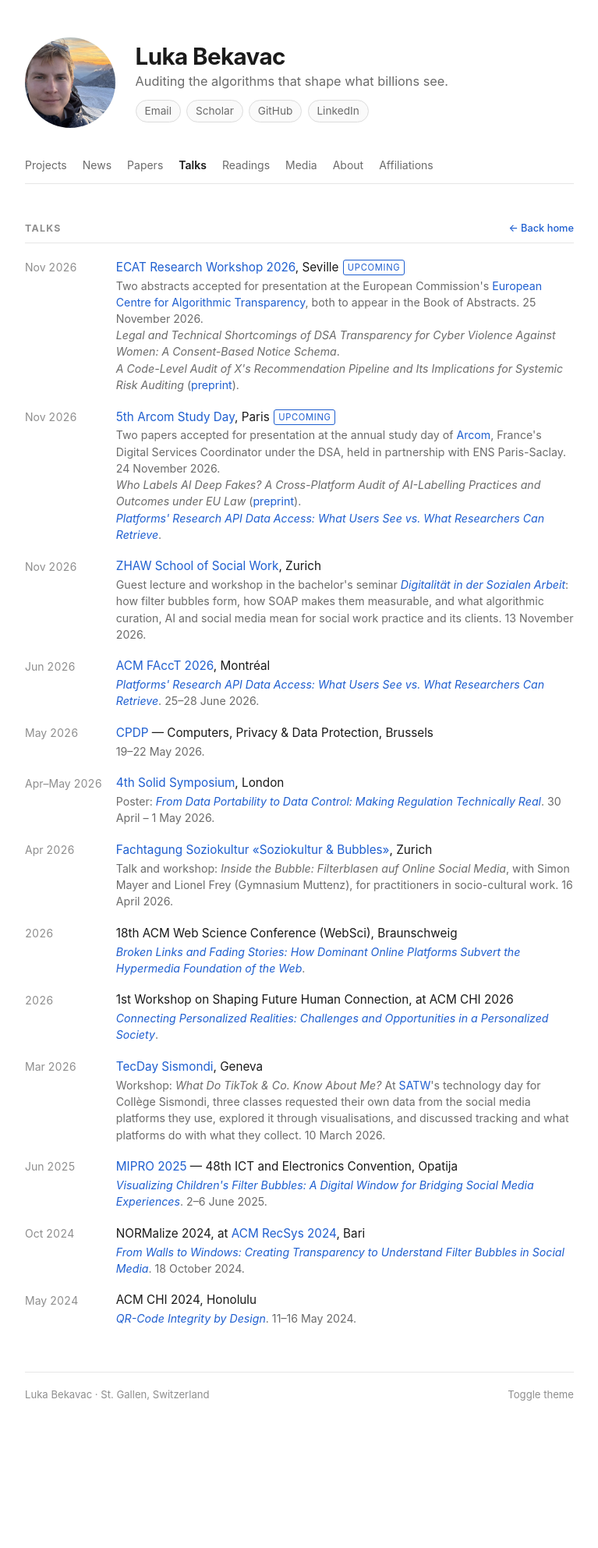
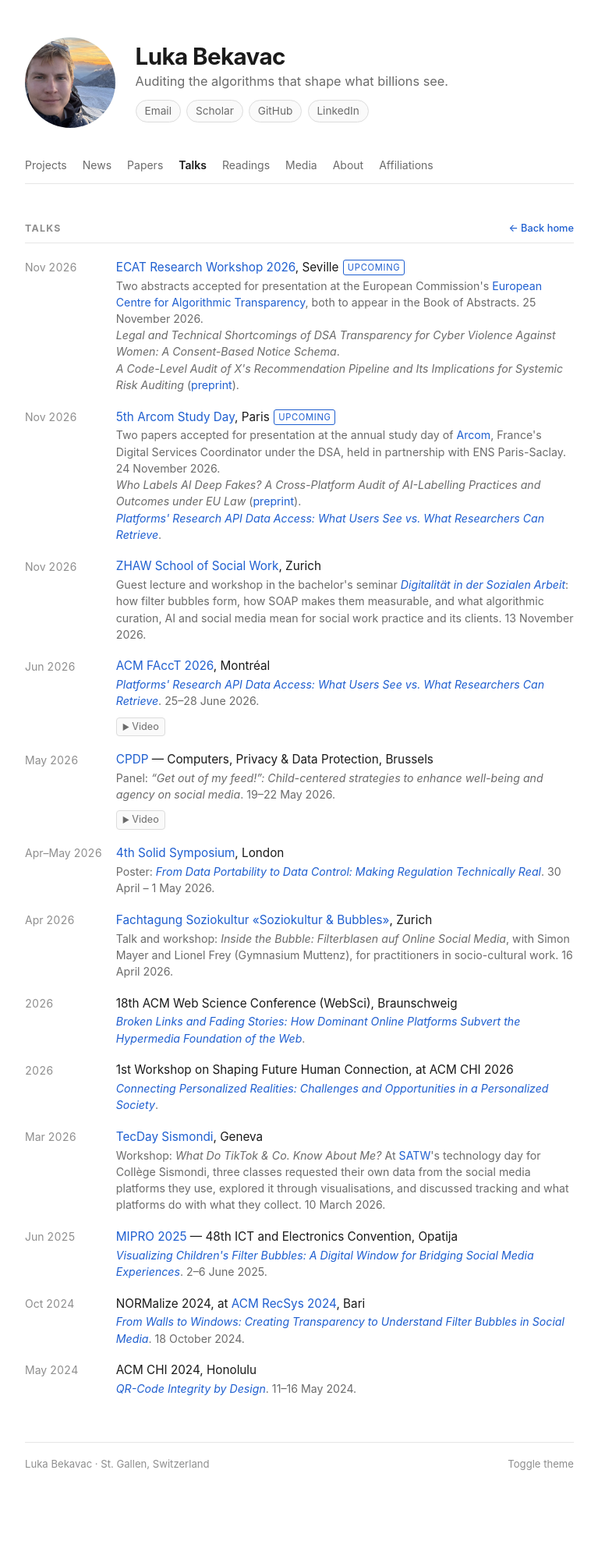
Before and after one commit to LukaBekavac/lukabekavac.github.io, a Jekyll site: the page talks/index.html, which Jekyll copies as it is, in a window 1280 px wide. Shown: the whole page at 78% size, without its empty margins (256-1023 px from the left). Built offline with Jekyll 4.4.1, drawn with Linux system fonts in a browser that asks for light colours; before the commit the page ends 1895 px from its top, so only the background shows below that.

Commit message:
Link talk recordings with a Video chip
Add a Video chip, styled like the DOI/PDF chips with a play glyph, to the
FAccT paper and to the FAccT and CPDP entries in the talks archive. Both
recordings were identified through YouTube's oEmbed data: the FAccT one is
on the ACM FAccT Conference channel, the CPDP one on CPDPConferences.

The CPDP recording names the panel, so that entry now carries its title:
"Get out of my feed!": Child-centered strategies to enhance well-being
and agency on social media.

Co-Authored-By: Claude Opus 5.5 <noreply@anthropic.com>
Claude-Session: https://claude.ai/code/session_015xQifCZHFkNog7jX6N9za1

```diff
--- a/index.html
+++ b/index.html
@@ -259,6 +259,7 @@
       <div class="refs">
         <a href="https://doi.org/10.1145/3805689.3812237">DOI</a>
         <a href="https://arxiv.org/abs/2601.12390">arXiv</a>
+        <a class="video" href="https://www.youtube.com/watch?v=DbmrhS1BVlA&amp;t=326s">Video</a>
       </div>
     </li>
 
--- a/style.css
+++ b/style.css
@@ -299,6 +299,13 @@ p:last-child { margin-bottom: 0; }
 
 .refs a:hover { border-color: var(--accent); color: var(--accent); text-decoration: none; }
 
+/* \FE0E keeps the play triangle as a text glyph rather than a colour emoji. */
+.refs a.video::before {
+  content: "\25B6\FE0E";
+  font-size: 0.8em;
+  margin-right: 0.32em;
+}
+
 /* ---------- categorised groups (current projects) ---------- */
 
 .cat { margin-bottom: 1.7rem; }
--- a/talks/index.html
+++ b/talks/index.html
@@ -101,6 +101,7 @@
         <a href="https://facctconference.org/2026/">ACM FAccT 2026</a>, Montréal
         <span class="sub"><a href="https://doi.org/10.1145/3805689.3812237"><em>Platforms' Research API Data Access: What
         Users See vs. What Researchers Can Retrieve</em></a>. 25–28 June 2026.</span>
+        <span class="refs"><a class="video" href="https://www.youtube.com/watch?v=DbmrhS1BVlA&amp;t=326s">Video</a></span>
       </span>
     </li>
 
@@ -108,7 +109,9 @@
       <span class="when">May 2026</span>
       <span class="what">
         <a href="https://www.cpdpconferences.org/">CPDP</a> — Computers, Privacy &amp; Data Protection, Brussels
-        <span class="sub">19–22 May 2026.</span>
+        <span class="sub">Panel: <em>“Get out of my feed!”: Child-centered strategies to enhance well-being and agency
+        on social media</em>. 19–22 May 2026.</span>
+        <span class="refs"><a class="video" href="https://www.youtube.com/watch?v=39YNDmAid7Y">Video</a></span>
       </span>
     </li>
 
```
